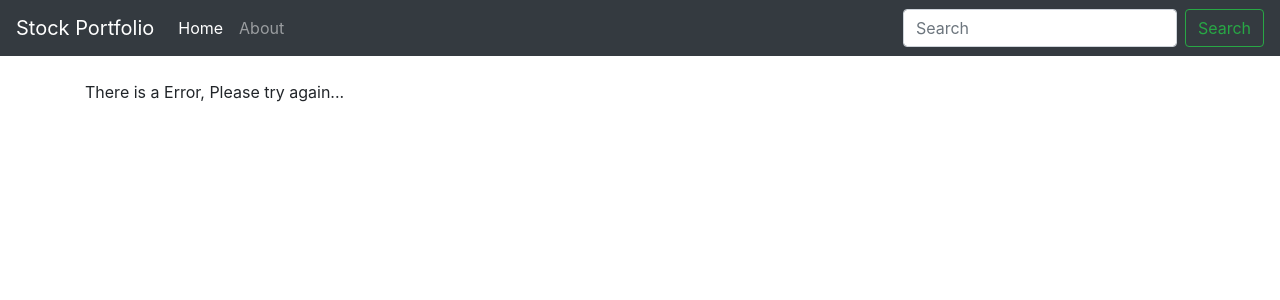
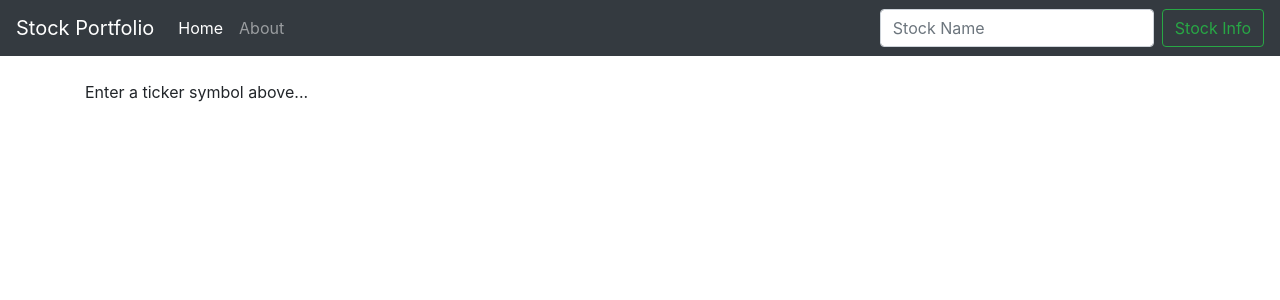
Before and after one commit to atanuc073/django-Stock-Market-App, a Django app: page / in a window 1280 px wide. Shown: the top 300 px of the page. Run offline with Django 3.2, Linux system fonts and the light colour scheme; data that the repository does not hold is empty; some libraries are stand-ins or nearby versions.

Commit message:
made the stock information dynamic

```diff
--- a/stockmarket/stockInfo/templates/base.html
+++ b/stockmarket/stockInfo/templates/base.html
@@ -29,9 +29,10 @@
             </li>
 
           </ul>
-          <form class="form-inline my-2 my-lg-0">
-            <input class="form-control mr-sm-2" type="search" placeholder="Search" aria-label="Search">
-            <button class="btn btn-outline-success my-2 my-sm-0" type="submit">Search</button>
+          <form action="{% url 'home'%}" class="form-inline my-2 my-lg-0" method="POST">
+            {% csrf_token %}
+            <input class="form-control mr-sm-2" type="search" placeholder="Stock Name" aria-label="Search" name="ticker">
+            <button class="btn btn-outline-success my-2 my-sm-0" type="submit">Stock Info</button>
           </form>
         </div>
       </nav>
--- a/stockmarket/stockInfo/templates/home.html
+++ b/stockmarket/stockInfo/templates/home.html
@@ -1,5 +1,9 @@
 {% extends 'base.html' %}
 {% block content%}
+
+{% if ticker %}
+    {{ ticker }}
+{% endif %}
 
 
 {% if api %}
--- a/stockmarket/stockInfo/views.py
+++ b/stockmarket/stockInfo/views.py
@@ -5,14 +5,22 @@ from django.shortcuts import render
 def home(request):
     import requests
     import json
-    api_request = requests.get("https://cloud.iexapis.com/stable/stock/aapl/quote?token=pk_40d960e9e11f47419c47ed2a9de813c9")
 
-    try:
-        api = json.loads(api_request.content)
-    except Exception as e:
-        api = "Error..."
-    # api-key: pk_40d960e9e11f47419c47ed2a9de813c9
-    return render(request,'home.html',{ 'api' : api })
+    if request.method == 'POST':
+        ticker=request.POST['ticker']
+        api_request = requests.get("https://cloud.iexapis.com/stable/stock/"+ ticker +"/quote?token=pk_40d960e9e11f47419c47ed2a9de813c9")
+
+        try:
+            api = json.loads(api_request.content)
+        except Exception as e:
+            api = "Error..."
+        # api-key: pk_40d960e9e11f47419c47ed2a9de813c9
+
+        return render(request,'home.html',{ 'api' : api })
+
+    else:
+        return render(request,'home.html',{ 'ticker' : "Enter a ticker symbol above..." })
+
 
 def about(request):
     return render(request,'about.html',{})
```
